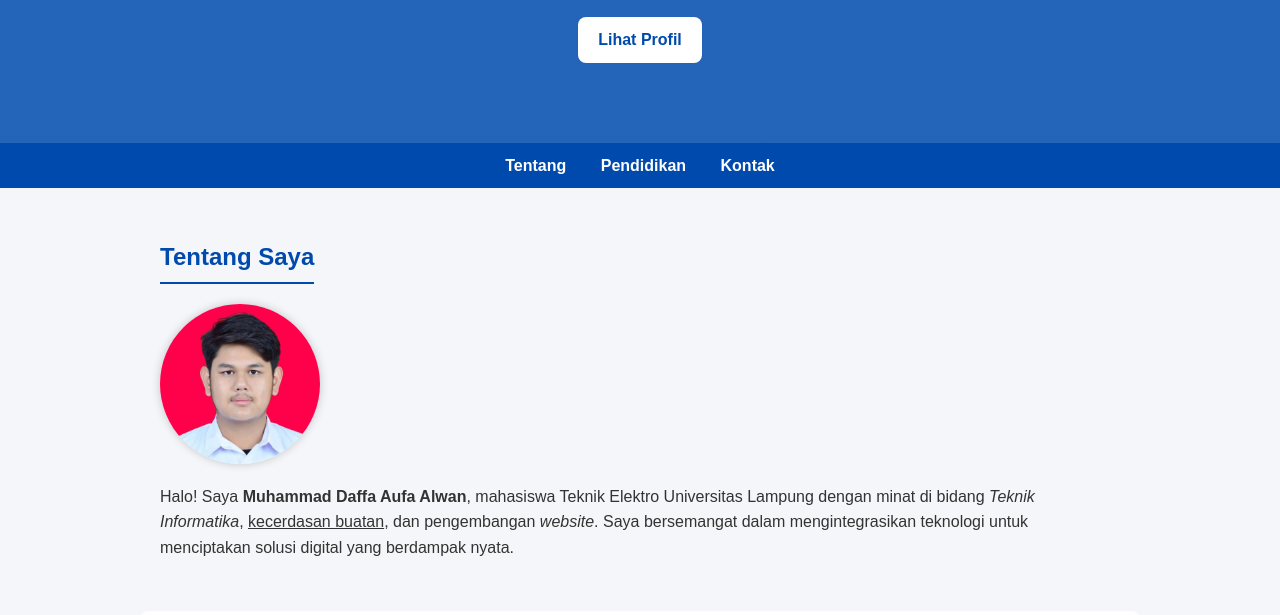
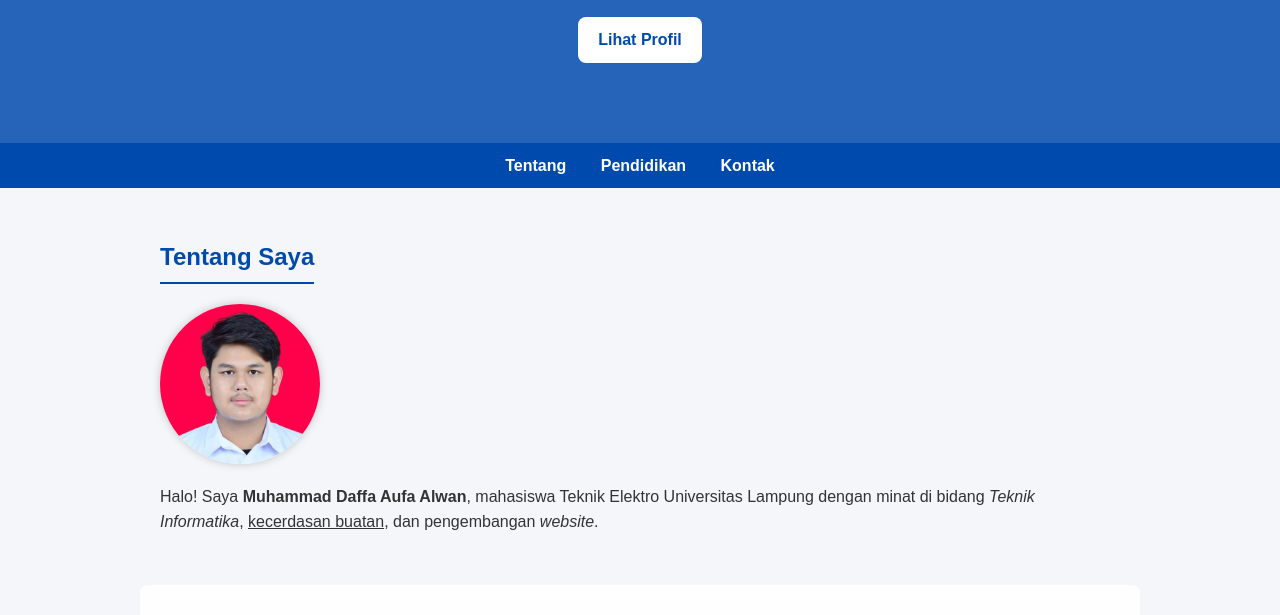
Before and after one commit to daffzzz1/TA-Pemrograman-Web, a plain HTML site: page index.html in a window 1280 px wide. Shown: the part 185-800 px from the top of the page. Drawn offline with Linux system fonts and the light colour scheme.

Commit message:
Remove enthusiasm statement from index.html
Removed a sentence expressing enthusiasm for technology integration.

```diff
--- a/index.html
+++ b/index.html
@@ -35,7 +35,6 @@
         <p>
           Halo! Saya <strong>Muhammad Daffa Aufa Alwan</strong>, mahasiswa Teknik Elektro Universitas Lampung
           dengan minat di bidang <em>Teknik Informatika</em>, <u>kecerdasan buatan</u>, dan pengembangan <em>website</em>.
-          Saya bersemangat dalam mengintegrasikan teknologi untuk menciptakan solusi digital yang berdampak nyata.
         </p>
       </div>
     </section>
```
